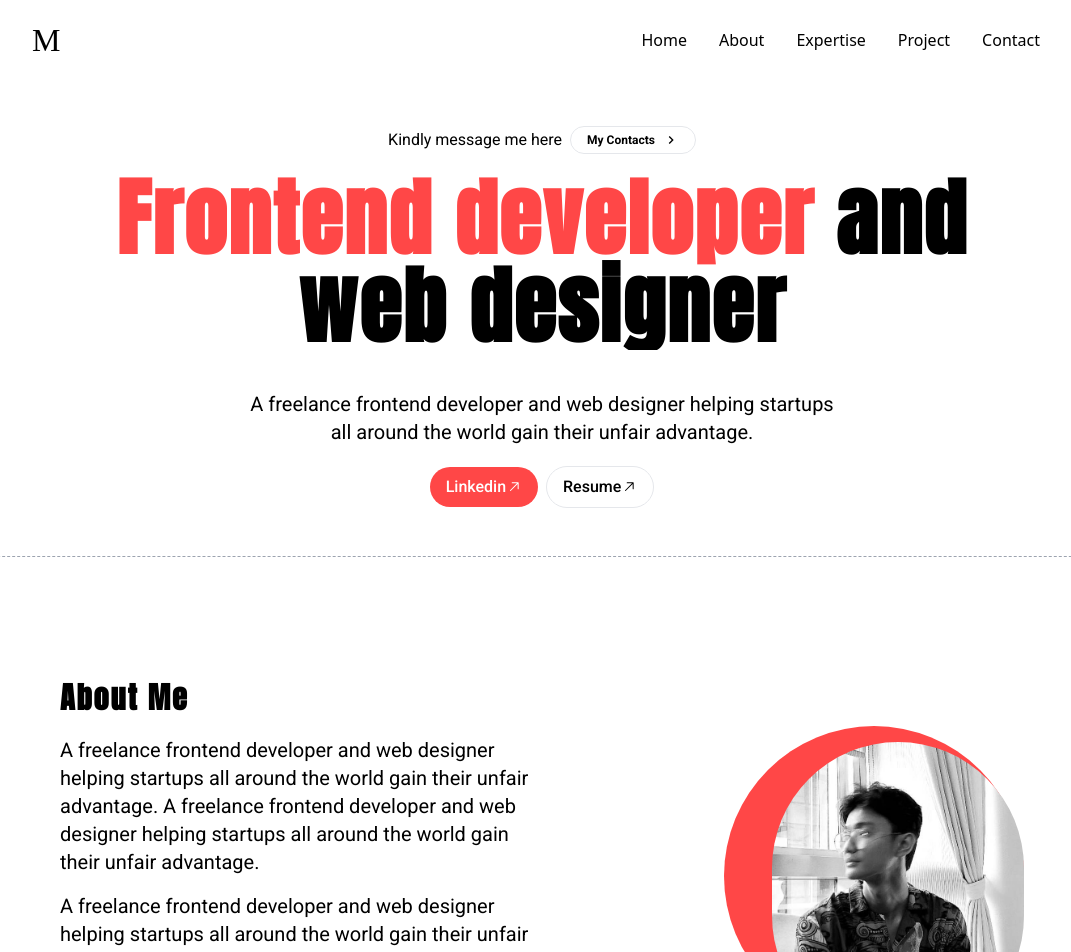
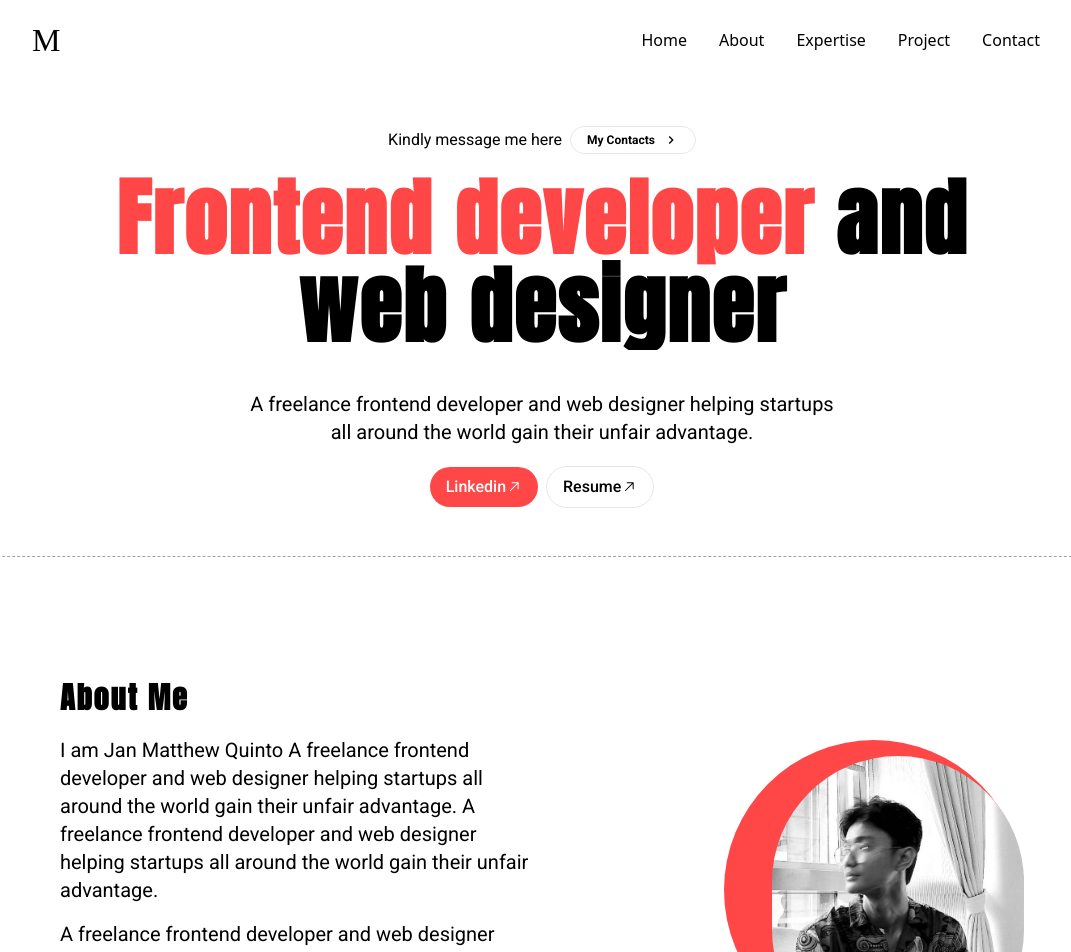
Before and after one commit to mquinto18/personal-portfolio, a React (Vite) app: page / in a window 1280 px wide. Shown: the top 952 px of the page, without its empty margins (98-1169 px from the left). Built offline with nearby package versions, Linux system fonts and the light colour scheme; a web font is replaced by a local one.

Commit message:
about name is added

```diff
--- a/src/components/container/About.jsx
+++ b/src/components/container/About.jsx
@@ -23,10 +23,10 @@ const About = () => {
           </h1>
           <div className="mt-4 space-y-4 text-base sm:text-lg md:text-xl lg:text-2xl font-Roboto">
             <p>
-              A freelance frontend developer and web designer helping startups
-              all around the world gain their unfair advantage. A freelance
-              frontend developer and web designer helping startups all around
-              the world gain their unfair advantage.
+              I am Jan Matthew Quinto A freelance frontend developer and web
+              designer helping startups all around the world gain their unfair
+              advantage. A freelance frontend developer and web designer helping
+              startups all around the world gain their unfair advantage.
             </p>
             <p>
               A freelance frontend developer and web designer helping startups
```
